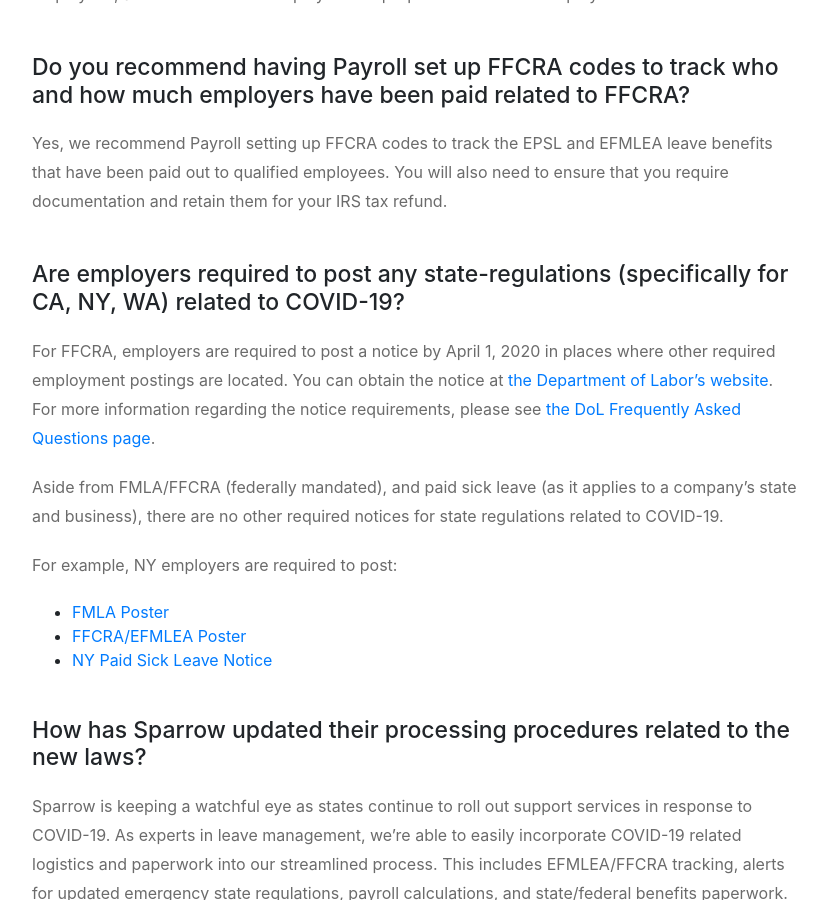
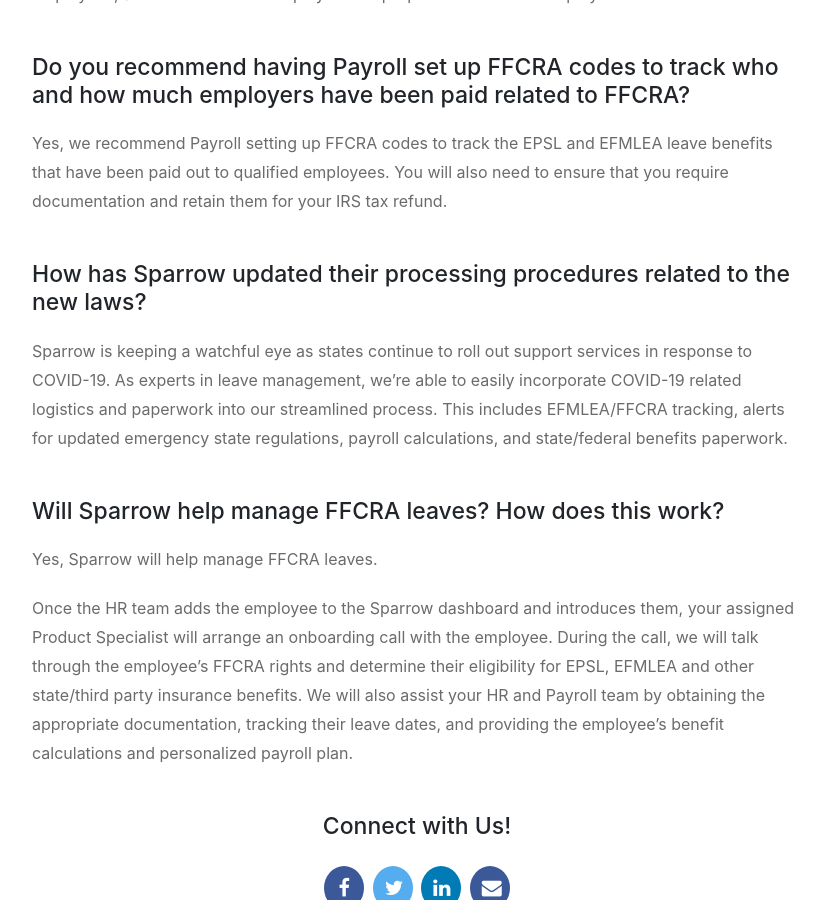
Before and after one commit to trysparrow/sparrow-landing, a Jekyll site: the page built from _posts/2020-04-07-demystifying-ffcra-covid-19.md, in a window 1280 px wide and 900 px high, scrolled down 4750 px. Shown: the whole window, without its empty margins (223-1050 px from the left). Built offline with Jekyll 4.4.1, drawn with Linux system fonts in a browser that asks for light colours; nearby versions of some CDN libraries; some web fonts are replaced; comment, search, counter and statistics services are not loaded.

Commit message:
remove state regulation question so it could be added into later post

```diff
--- a/_posts/2020-04-07-demystifying-ffcra-covid-19.md
+++ b/_posts/2020-04-07-demystifying-ffcra-covid-19.md
@@ -74,17 +74,6 @@
 
 Yes, we recommend Payroll setting up FFCRA codes to track the EPSL and EFMLEA leave benefits that have been paid out to qualified employees. You will also need to ensure that you require documentation and retain them for your IRS tax refund.
 
-## Are employers required to post any state-regulations (specifically for CA, NY, WA) related to COVID-19?
-
-For FFCRA, employers are required to post a notice by April 1, 2020 in places where other required employment postings are located. You can obtain the notice at [the Department of Labor’s website](https://www.dol.gov/sites/dolgov/files/WHD/posters/FFCRA_Poster_WH1422_Non-Federal.pdf). For more information regarding the notice requirements, please see [the DoL Frequently Asked Questions page](https://www.dol.gov/agencies/whd/pandemic/ffcra-poster-questions).
-
-Aside from FMLA/FFCRA (federally mandated), and paid sick leave (as it applies to a company’s state and business), there are no other required notices for state regulations related to COVID-19.
-
-For example, NY employers are required to post:
-- [FMLA Poster](https://www.dol.gov/sites/dolgov/files/WHD/legacy/files/fmlaen.pdf)
-- [FFCRA/EFMLEA Poster](https://www.dol.gov/sites/dolgov/files/WHD/posters/FFCRA_Poster_WH1422_Non-Federal.pdf)
-- [NY Paid Sick Leave Notice](https://paidfamilyleave.ny.gov/system/files/documents/2020/03/obtaining-order-of-quarantine.pdf)
-
 ## How has Sparrow updated their processing procedures related to the new laws?
 
 Sparrow is keeping a watchful eye as states continue to roll out support services in response to COVID-19. As experts in leave management, we’re able to easily incorporate COVID-19 related logistics and paperwork into our streamlined process. This includes EFMLEA/FFCRA tracking, alerts for updated emergency state regulations, payroll calculations, and state/federal benefits paperwork.
```
